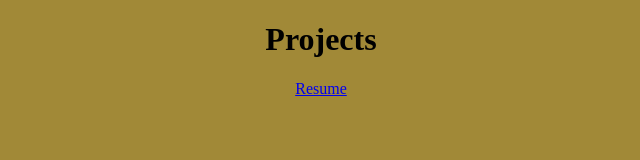
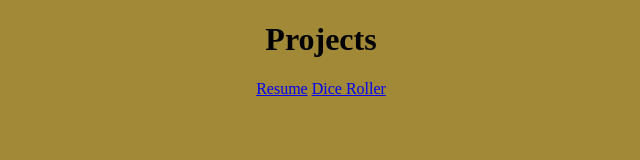
Before and after one commit to ZacBirgen/Portfolio, a website: page static/index.html in a window 1280 px wide. Shown: the whole page, without its empty margins (319-959 px from the left). Drawn offline with Linux system fonts and the light colour scheme.

Commit message:
Added Dice roller

```diff
--- a/static/index.html
+++ b/static/index.html
@@ -13,6 +13,7 @@
         </h1>
         <p>
             <a href="https://ib-resume.azurewebsites.net/">Resume</a>
+            <a href="https://roll4d6.azurewebsites.net/">Dice Roller</a>
         </p>
     </body>
 </html>
```
